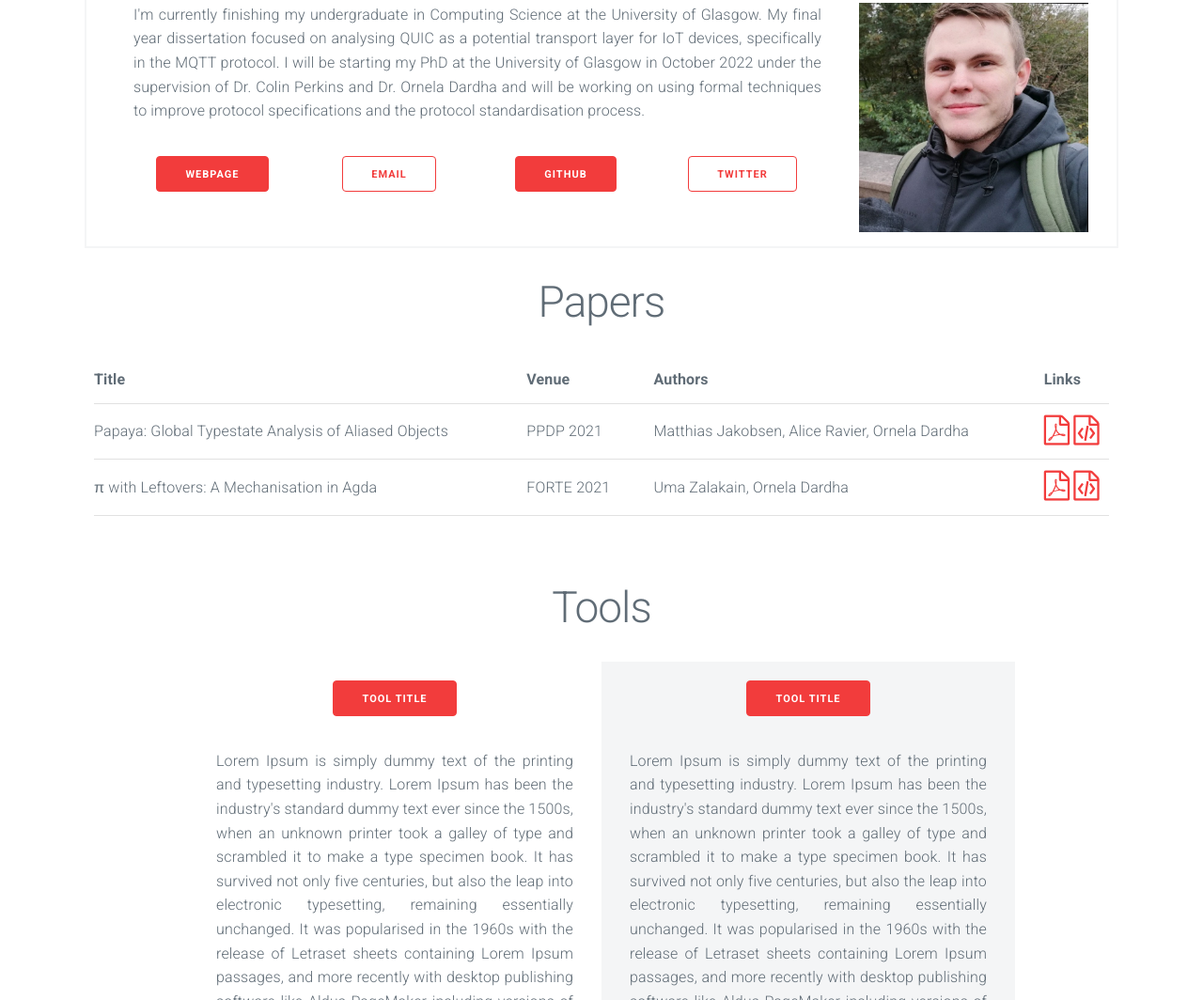
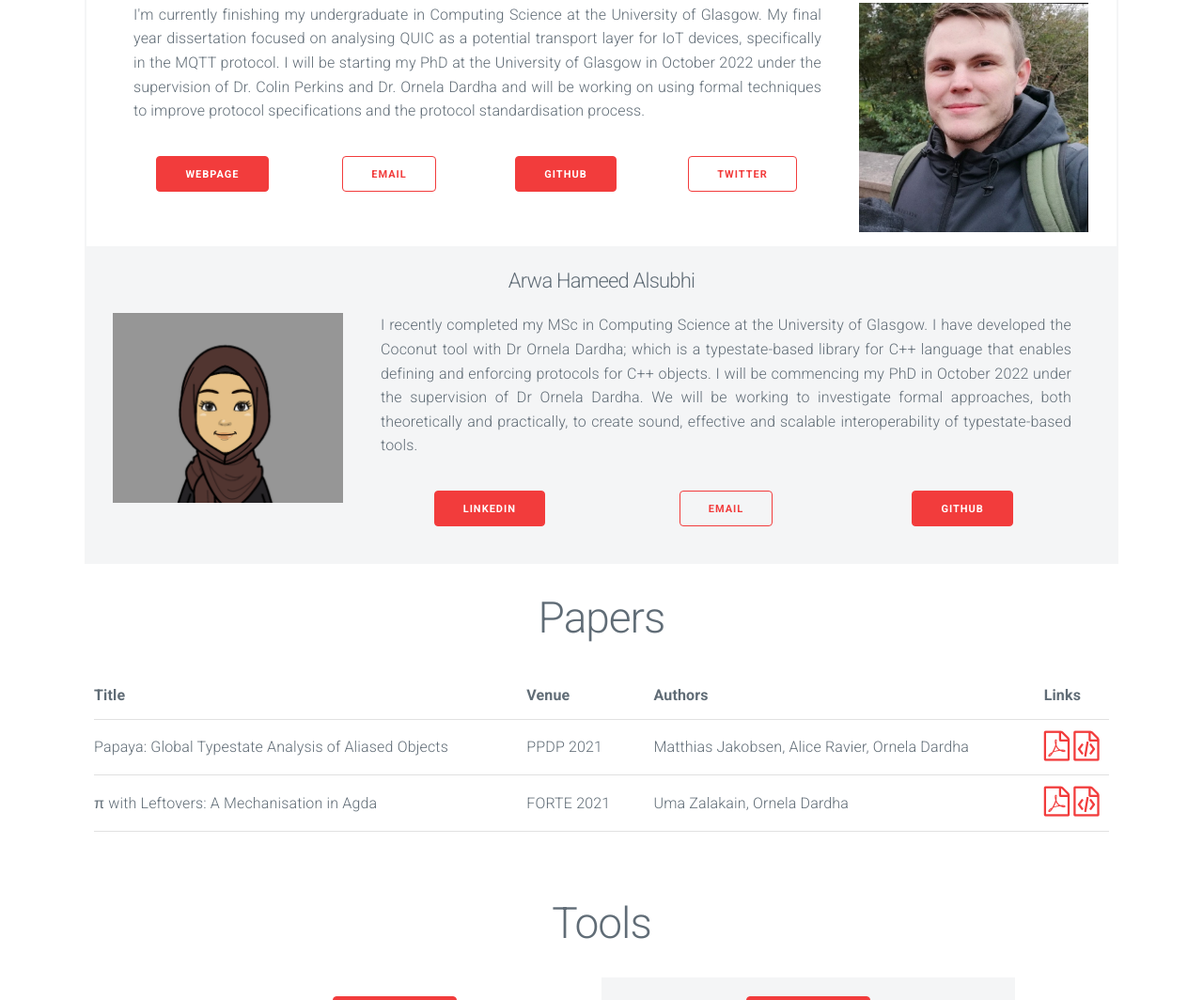
Before and after one commit to CoLab-Glasgow/CoLab-Glasgow.github.io, a plain HTML site: page index.html in a window 1280 px wide. Shown: the part 2242-3306 px from the top of the page at 94% size. Drawn offline with nearby package versions, Linux system fonts and the light colour scheme.

Commit message:
Adding Arwa, welcome to the team :)

```diff
--- a/index.html
+++ b/index.html
@@ -303,6 +303,53 @@
                     </div>
                 </div>
 
+                <!-- Photo on the left -->
+                <div class="row tinted-bg">
+                    <div class="column">
+                        <div class="container">
+                            <!-- Name header -->
+                            <div class="row no-padding">
+                                <div class="column"><h4>Arwa Hameed Alsubhi</h4></div>
+                            </div>
+
+                            <div class="row no-padding">
+                                <!-- IMG of team member -->
+                                <div class="column column-25">
+                                    <img src="images/Arwa.png" alt="Photo of Arwa Hameed Alsubhi">
+                                </div>
+                                <!-- About team member -->
+                                <div class="column column-75">
+                                    <div class="container">
+                                        <div class="row no-padding">
+                                            <div class="column">
+                                                <p>
+                                                    I recently completed my MSc in Computing Science at the University of Glasgow.
+                                                    I have developed the Coconut tool with Dr Ornela Dardha; which is a typestate-based library for C++ language that enables defining and enforcing protocols for C++ objects.
+                                                    I will be commencing my PhD in October 2022 under the supervision of Dr Ornela Dardha.
+                                                    We will be working to investigate formal approaches, both theoretically and practically, to create sound, effective and scalable interoperability of typestate-based tools.
+                                                </p>
+                                            </div>
+                                        </div>
+                                        <!-- Links and socials -->
+                                        <div class="row">
+                                            <div class="column center">
+                                                <a class="button" href="https://www.linkedin.com/in/arwa-alsubhi-693604239/">linkedin</a>
+                                            </div>
+                                            <div class="column center">
+                                                <a class="button button-outline center-tag" href="mailto:arwaalsubhi99@gmail.com">email</a>
+                                            </div>
+                                            <div class="column center">
+                                                <a class="button" href="https://github.com/ArwaAlsubhiM">github</a>
+                                            </div>
+                                        </div>
+                                    </div>
+                                </div>
+                            </div>
+                        </div>
+                    </div>
+                </div>
+
+
                 <!-- TO ADD NEW TEAM MEMBERS, PASTE ABOVE THIS LINE -->
             </div>
         </section>
```
